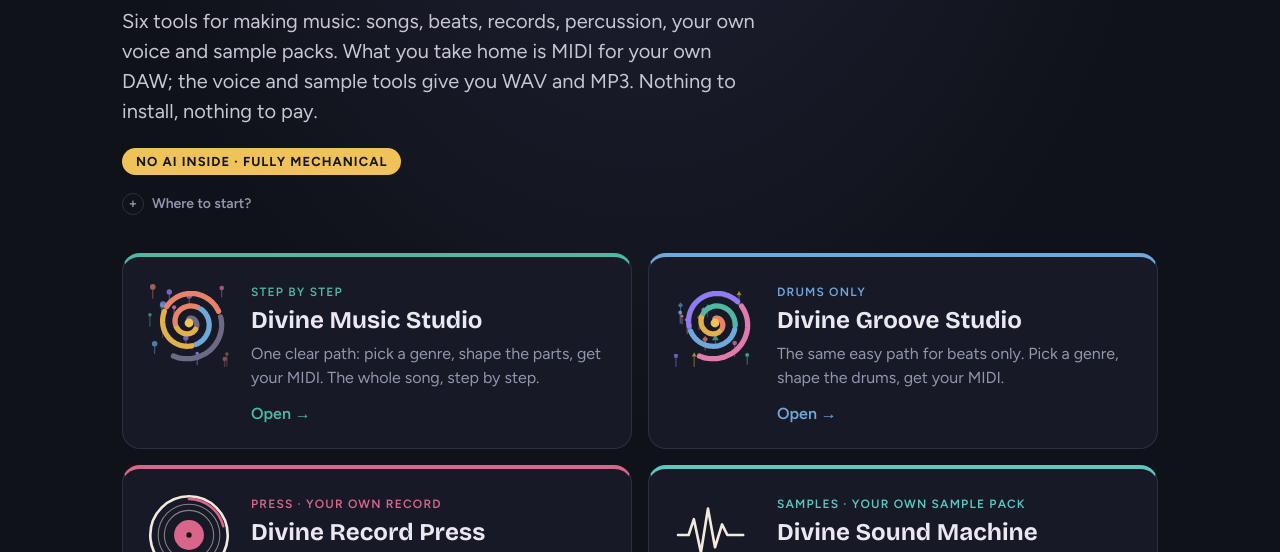
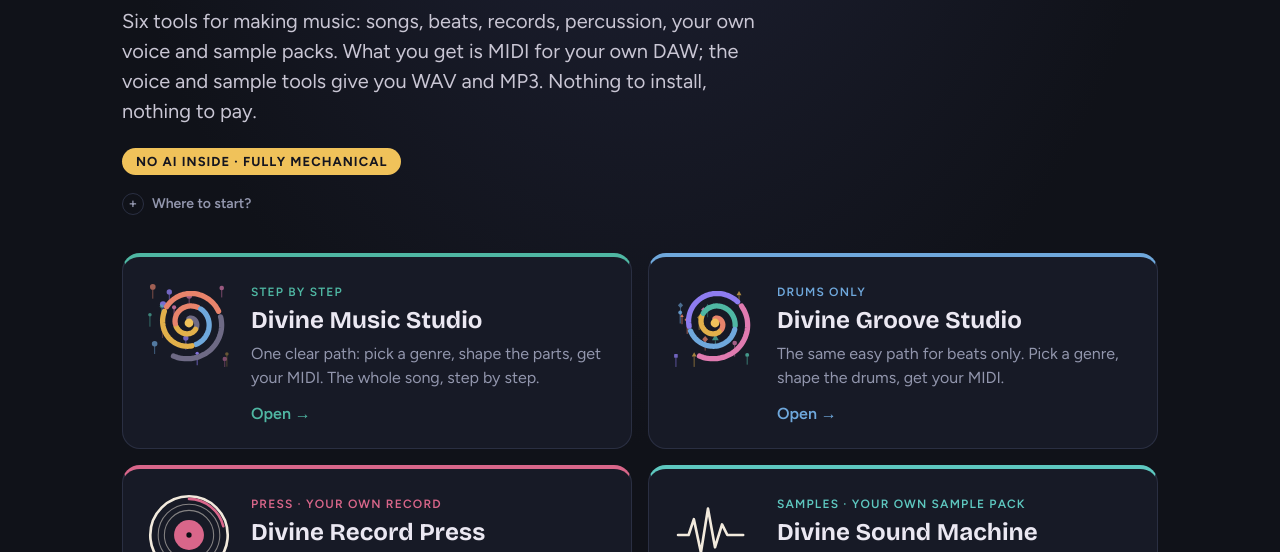
Before and after one commit to DivineMonday/divinemonday.github.io, a plain HTML site: page index.html in a window 1280 px wide. Shown: the part 223-775 px from the top of the page. Drawn offline with Linux system fonts and the light colour scheme.

Commit message:
Home page: What you get is MIDI

```diff
--- a/index.html
+++ b/index.html
@@ -54,7 +54,7 @@ footer a{color:var(--muted)}
 <div class="wrap">
   <div class="kick">Divine Monday</div>
   <h1>Free music tools<br><span>that run in your browser.</span></h1>
-  <p class="lead">Six tools for making music: songs, beats, records, percussion, your own voice and sample packs. What you take home is MIDI for your own DAW; the voice and sample tools give you WAV and MP3. Nothing to install, nothing to pay.</p>
+  <p class="lead">Six tools for making music: songs, beats, records, percussion, your own voice and sample packs. What you get is MIDI for your own DAW; the voice and sample tools give you WAV and MP3. Nothing to install, nothing to pay.</p>
   <div class="badge">No AI inside · fully mechanical</div>
   <details class="tip"><summary>Where to start?</summary>
     <ol><li><a href="studio/" style="color:#4FB7A3;text-decoration-color:#4FB7A366">Music Studio</a> for a whole song, or <a href="groove/" style="color:#6FA8DC;text-decoration-color:#6FA8DC66">Groove Studio</a> for just a beat</li><li><a href="percussion/" style="color:#E39B4C;text-decoration-color:#E39B4C66">Percussion Machine</a> adds a drum band to your beat</li><li><a href="sound/" style="color:#5EC8C0;text-decoration-color:#5EC8C066">Sound Machine</a> records your sounds and turns them into a sample pack</li><li><a href="recorder/" style="color:#f2994a;text-decoration-color:#f2994a66">Voice Recorder</a> adds your own voice</li><li><a href="press/" style="color:#d9668a;text-decoration-color:#d9668a66">Record Press</a> turns your finished track into a record</li></ol>
```
